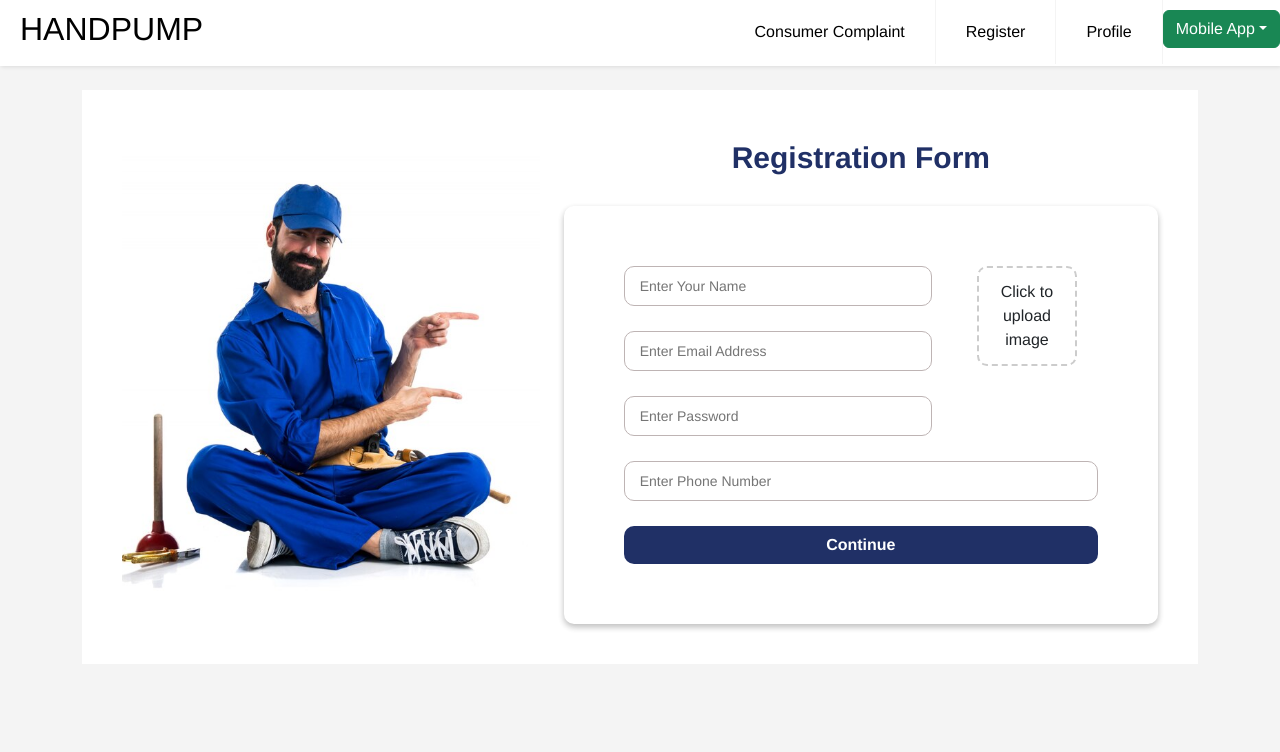
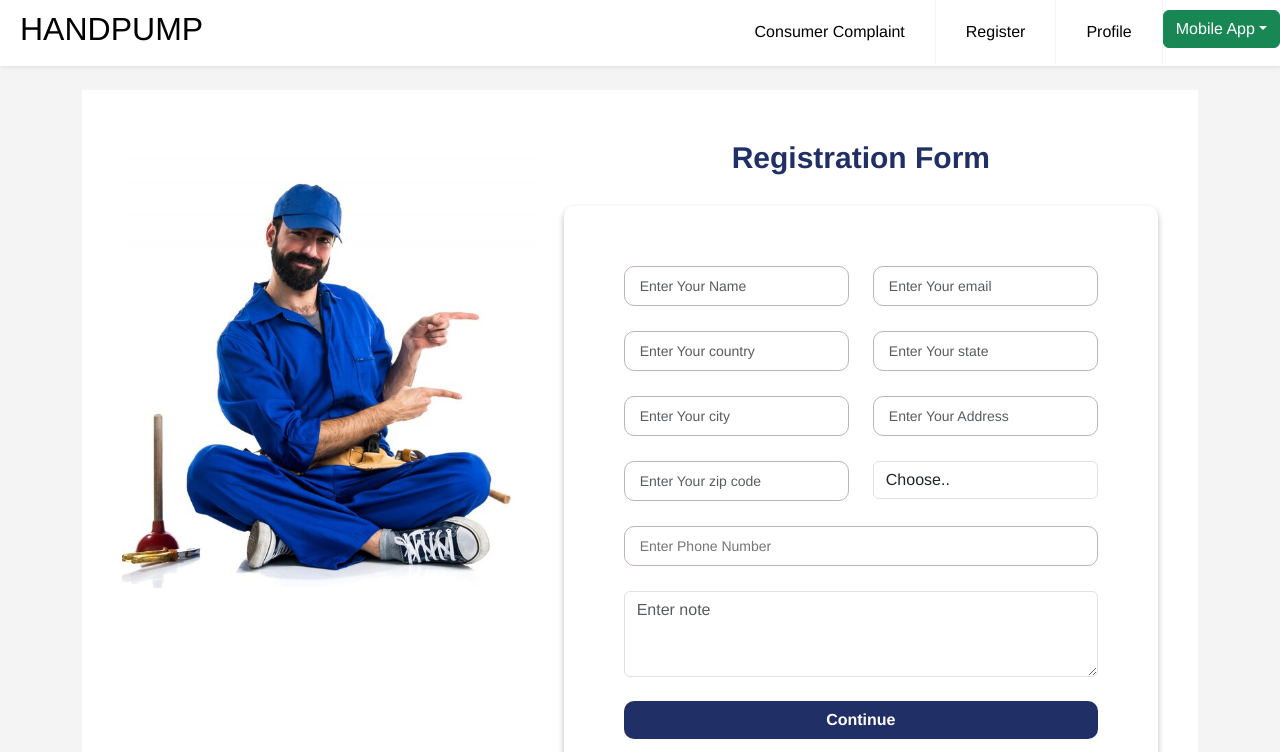
Before and after one commit to tarun1121998/handpumpking, a React (Create React App) app: page /Register in a window 1280 px wide. Shown: the top 752 px of the page. Built offline with nearby package versions, Linux system fonts and the light colour scheme.

Commit message:
changecoderegister

```diff
--- a/src/screens/Register/Otp/Otp.js
+++ b/src/screens/Register/Otp/Otp.js
@@ -4,7 +4,7 @@ import Button from "react-bootstrap/Button";
 import Modal from "react-bootstrap/Modal";
 import OTPInput, { ResendOTP } from "otp-input-react";
 
-const Otp = (props) => {
+const  Otp = (props) => {
   const [OTP, setOTP] = useState("");
 const [otpVerified, setOtpVerified] = useState(false);
 
@@ -79,18 +79,5 @@ const [otpVerified, setOtpVerified] = useState(false);
 
 // ----------------- OTP Npm Pacakage ---------------- //
 
-function App() {
-  const [modalShow, setModalShow] = React.useState(false);
-
-  return (
-    <>
-      <Button variant="primary" onClick={() => setModalShow(true)}>
-        Launch vertically centered modal
-      </Button>
-
-      <Otp show={modalShow} onHide={() => setModalShow(false)} />
-    </>
-  );
-}
 
 export default Otp;
--- a/src/screens/Register/Register.js
+++ b/src/screens/Register/Register.js
@@ -4,41 +4,39 @@
 import { Col, Container, Row } from "react-bootstrap";
 import registerImg from "../../assets/registerImg.jpg";
 import Footer from "../../directives/Footer/Footer";
- import Otp from "../Register/Otp/Otp";
 
 const Register = () => {
-   const [showOtp, setShowOtp] = useState(false);
+
 
 
   const [formData, setFormData] = useState({
     username: "",
     email: "",
-     password: "",
     phone: "",
-     image: null,
+    gender: "",
+    city: "",
+    state: "",
+    country: "",
+    address: "",
+    zipcode: "",
+    note: ""
+
   });
-   const [submitSuccess, setSubmitSuccess] = useState(false);
-   const [saveSuccess, setSaveSuccess] = useState(false);
 
+  console.log("formData", formData);
   const handleInputChange = (e) => {
     setFormData({ ...formData, [e.target.name]: e.target.value });
   };
 
-   const handleImageUpload = (e) => {
-     const file = e.target.files[0];
-     setFormData({ ...formData, image: file });
-   };
+
 
   const handleSubmit = async (e) => {
     e.preventDefault();
 
     try {
       const formDataToSend = new FormData();
-       formDataToSend.append('username', formData.username);
-       formDataToSend.append('email', formData.email);
-       formDataToSend.append('password', formData.password);
+
       formDataToSend.append('phone', formData.phone);
-       formDataToSend.append('image', formData.image);
 
       const response = await fetch(
         "https://handpumpking.digiatto.online/api/user/register",
@@ -54,13 +52,12 @@
       }
       const data = await response.json();
 
-       localStorage.setItem("registeredUserData", JSON.stringify(data));
+      // localStorage.setItem("registeredUserData", JSON.stringify(data));
+      localStorage.setItem("registeredUserData", JSON.stringify(formData));
+      console.log("Form data submitted successfully", data);
 
-       console.log("Form data submitted successfully", data);
-       setSubmitSuccess(true);
-       setSaveSuccess(true);
 
-setShowOtp(true);
+
     } catch (error) {
       console.error("Error:", error);
     }
@@ -81,53 +78,84 @@ setShowOtp(true);
                   <h4>Registration Form</h4>
                   <form onSubmit={handleSubmit}>
                     <Row>
-                       <Col lg={8}>
+                      <Col lg={6}>
                         <input
                           type="text"
                           placeholder="Enter Your Name"
                           name="username"
+                          className="form-control"
                           value={formData.username}
                           onChange={handleInputChange}
                         ></input>
 
+
+
+                        <input
+                          type="text"
+                          placeholder="Enter Your country"
+                          className="form-control"
+                          name='country'
+                          value={formData.country}
+                          onChange={handleInputChange}
+                        ></input>
+
+                        <input
+                          type="text"
+                          placeholder="Enter Your city"
+                          className="form-control"
+                          name='city'
+                          value={formData.city}
+                          onChange={handleInputChange}
+                        ></input>
+
+                        <input
+                          type="text"
+                          placeholder="Enter Your zip code"
+                          className="form-control"
+                          name='zipcode'
+                          value={formData.zipcode}
+                          onChange={handleInputChange}
+                        ></input>
+                      </Col>
+                      <Col lg={6}>
                         <input
                           type="email"
-                           placeholder="Enter Email Address"
-                           name="email"
+                          placeholder="Enter Your email"
+                          className="form-control"
+                          name='email'
                           value={formData.email}
                           onChange={handleInputChange}
                         ></input>
 
                         <input
-                           type="password"
-                           placeholder="Enter Password"
-                           name="password"
-                           value={formData.password}
+                          type="text"
+                          placeholder="Enter Your state"
+                          className="form-control"
+                          name='state'
+                          value={formData.state}
                           onChange={handleInputChange}
                         ></input>
 
-                       </Col>
-                       <Col lg={4}>
-                         <label htmlFor="imageUpload" className="img-upload-container">
-                           {formData.image ? (
-                             <img
-                               src={URL.createObjectURL(formData.image)}
-                               alt="preview"
-                               className="uploaded-image"
-                             />
-                           ) : (
-                             <span>Click to upload image</span>
-                           )}
-                         </label>
 <input
-                           id="imageUpload"
-                           type="file"
-                           accept="image/*"
-                           name="image"
-                           onChange={handleImageUpload}
-                           style={{ display: "none" }}
-                           className="img-input"
-                         />
+                          type="text"
+                          placeholder="Enter Your Address"
+                          className="form-control"
+                          name='address'
+                          value={formData.address}
+                          onChange={handleInputChange}
+                        ></input>
+                        <select className="form-control" name='gender' value={formData.gender}
+                          onChange={handleInputChange}>
+                          <option>Choose..</option>
+
+                          <option value='Male'>Male</option>
+                          <option value='Female'>Female</option>
+                          <option value='Other'>Other</option>
+
+                        </select>
+
+
+
                       </Col>
                     </Row>
                     <input
@@ -137,6 +165,18 @@ setShowOtp(true);
                       value={formData.phone}
                       onChange={handleInputChange}
                     ></input>
+
+                    <textarea
+                      type="text"
+                      placeholder="Enter note"
+                      name="note"
+                      className="form-control"
+                      cols="50"
+                      rows="3"
+                      value={formData.note}
+                      onChange={handleInputChange}
+                    ></textarea>
+                    <br />
                     <button type="submit" className="continue-btn">Continue</button>
                   </form>
 
@@ -147,7 +187,6 @@ setShowOtp(true);
         </Container>
       </div>
       <Footer />
-       <Otp show={showOtp} onHide={()=> setShowOtp(false)}/>
     </div>
   );
 };
```
Also changed, not shown: 1 other file (tests, documents, lock files or other folders). Lines whose indentation alone changed are shown as unchanged.
